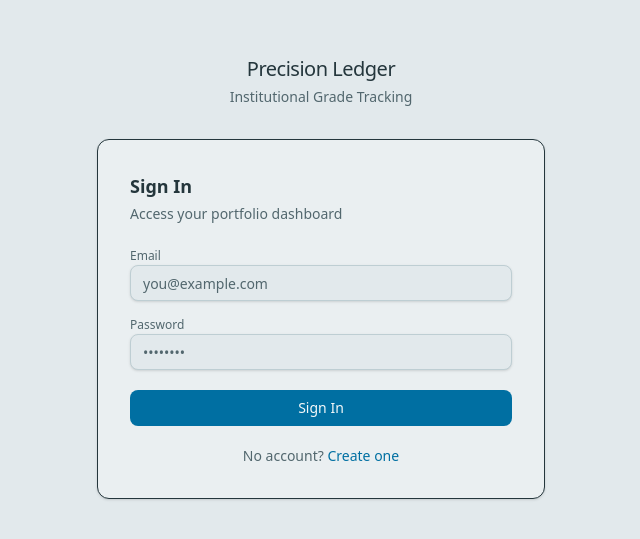
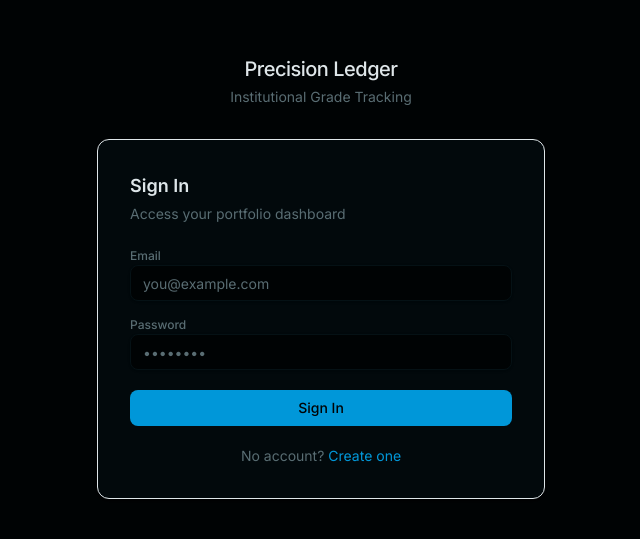
Before and after one commit to deleastra/portfolio-tracker-frontend, a React (Vite) app: page /login in a window 1280 px wide. Shown: the part 123-662 px from the top of the page, without its empty margins (319-959 px from the left). Built offline with nearby package versions, Linux system fonts and the light colour scheme; no server answers.

Commit message:
feat: rework theme system — dark as default, add Inter font, fix pastel/light CSS class toggling

```diff
--- a/src/hooks/useTheme.ts
+++ b/src/hooks/useTheme.ts
@@ -6,8 +6,10 @@ const THEME_CYCLE: Theme[] = ["light", "dark", "pastel"]
 
 function applyTheme(theme: Theme) {
   const root = document.documentElement
-  root.classList.remove("dark", "pastel")
-  if (theme === "dark") root.classList.add("dark")
+  // Dark is the CSS default (:root), so it needs no extra class.
+  // Light and pastel need their own class applied.
+  root.classList.remove("light", "pastel")
+  if (theme === "light") root.classList.add("light")
   else if (theme === "pastel") root.classList.add("pastel")
   root.setAttribute("data-theme", theme)
 }
@@ -15,7 +17,7 @@ function applyTheme(theme: Theme) {
 export function useTheme() {
   const [theme, setTheme] = useState<Theme>(() => {
     const stored = localStorage.getItem("theme") as Theme | null
-    return stored ?? "light"
+    return stored ?? "dark"
   })
 
   useEffect(() => {
--- a/src/index.css
+++ b/src/index.css
@@ -1,98 +1,103 @@
+@import url("https://fonts.googleapis.com/css2?family=Inter:wght@300;400;500;600;700&display=swap");
 @import "tailwindcss";
 @plugin "daisyui" {
   themes: light --default, dark;
 }
 
 @layer base {
+  /* ── Dark theme (default — Bloomberg/institutional terminal) ── */
   :root {
-    --background: oklch(0.93 0.008 220);
-    --foreground: oklch(0.32 0.025 220);
-    --card: oklch(0.95 0.006 220);
-    --card-foreground: oklch(0.32 0.025 220);
-    --popover: oklch(0.95 0.006 220);
-    --popover-foreground: oklch(0.32 0.025 220);
-    --primary: oklch(0.48 0.18 220);
-    --primary-foreground: oklch(0.975 0.005 220);
-    --secondary: oklch(0.89 0.018 220);
-    --secondary-foreground: oklch(0.36 0.04 220);
-    --muted: oklch(0.90 0.01 220);
-    --muted-foreground: oklch(0.50 0.028 220);
-    --accent: oklch(0.87 0.03 220);
-    --accent-foreground: oklch(0.36 0.045 220);
-    --destructive: oklch(0.6 0.22 25);
-    --destructive-foreground: oklch(0.975 0 0);
-    --border: oklch(0.84 0.018 220);
-    --input: oklch(0.84 0.018 220);
-    --ring: oklch(0.48 0.18 220);
+    --background: oklch(0.09 0.015 220);
+    --foreground: oklch(0.92 0.010 220);
+    --card: oklch(0.13 0.018 220);
+    --card-foreground: oklch(0.92 0.010 220);
+    --popover: oklch(0.16 0.020 220);
+    --popover-foreground: oklch(0.92 0.010 220);
+    --primary: oklch(0.60 0.22 220);
+    --primary-foreground: oklch(0.09 0.015 220);
+    --secondary: oklch(0.17 0.020 220);
+    --secondary-foreground: oklch(0.92 0.010 220);
+    --muted: oklch(0.15 0.018 220);
+    --muted-foreground: oklch(0.52 0.025 220);
+    --accent: oklch(0.18 0.025 220);
+    --accent-foreground: oklch(0.92 0.010 220);
+    --destructive: oklch(0.64 0.24 20);
+    --destructive-foreground: oklch(0.98 0 0);
+    --border: oklch(0.19 0.022 220);
+    --input: oklch(0.17 0.020 220);
+    --ring: oklch(0.60 0.22 220);
     --radius: 0.5rem;
-    --success: oklch(0.6 0.18 150);
+    --success: oklch(0.71 0.20 145);
+    --success-foreground: oklch(0.09 0.015 145);
+    --sidebar-bg: oklch(0.07 0.014 220);
+    --chart-1: oklch(0.62 0.22 220);
+    --chart-2: oklch(0.66 0.18 195);
+    --chart-3: oklch(0.62 0.18 270);
+    --chart-4: oklch(0.74 0.18 145);
+    --chart-5: oklch(0.68 0.20 55);
+  }
+
+  /* ── Light theme ── */
+  .light {
+    --background: oklch(0.97 0.005 220);
+    --foreground: oklch(0.18 0.025 220);
+    --card: oklch(1.00 0 0);
+    --card-foreground: oklch(0.18 0.025 220);
+    --popover: oklch(1.00 0 0);
+    --popover-foreground: oklch(0.18 0.025 220);
+    --primary: oklch(0.45 0.22 225);
+    --primary-foreground: oklch(0.98 0.005 220);
+    --secondary: oklch(0.92 0.010 220);
+    --secondary-foreground: oklch(0.30 0.035 220);
+    --muted: oklch(0.88 0.012 220);
+    --muted-foreground: oklch(0.40 0.030 220);
+    --accent: oklch(0.88 0.015 220);
+    --accent-foreground: oklch(0.30 0.040 220);
+    --destructive: oklch(0.58 0.22 25);
+    --destructive-foreground: oklch(0.98 0 0);
+    --border: oklch(0.84 0.012 220);
+    --input: oklch(0.89 0.012 220);
+    --ring: oklch(0.45 0.22 225);
+    --success: oklch(0.58 0.18 150);
     --success-foreground: oklch(0.985 0 0);
-    --chart-1: oklch(0.50 0.20 220);
-    --chart-2: oklch(0.55 0.18 190);
-    --chart-3: oklch(0.55 0.15 250);
-    --chart-4: oklch(0.60 0.18 150);
+    --sidebar-bg: oklch(0.91 0.010 220);
+    --chart-1: oklch(0.50 0.22 225);
+    --chart-2: oklch(0.52 0.18 195);
+    --chart-3: oklch(0.52 0.15 265);
+    --chart-4: oklch(0.56 0.18 150);
     --chart-5: oklch(0.55 0.20 25);
   }
 
-  .dark {
-    --background: oklch(0.20 0.018 220);
-    --foreground: oklch(0.78 0.015 220);
-    --card: oklch(0.24 0.02 220);
-    --card-foreground: oklch(0.78 0.015 220);
-    --popover: oklch(0.26 0.02 220);
-    --popover-foreground: oklch(0.78 0.015 220);
-    --primary: oklch(0.65 0.18 220);
-    --primary-foreground: oklch(0.14 0.018 220);
-    --secondary: oklch(0.28 0.025 220);
-    --secondary-foreground: oklch(0.72 0.015 220);
-    --muted: oklch(0.26 0.02 220);
-    --muted-foreground: oklch(0.58 0.022 220);
-    --accent: oklch(0.30 0.03 220);
-    --accent-foreground: oklch(0.72 0.015 220);
-    --destructive: oklch(0.62 0.22 25);
+  /* Candy Crush pastel palette — triadic Rose + Lavender + Sky */
+  .pastel {
+    --background: oklch(0.955 0.018 350);
+    --foreground: oklch(0.28 0.06 285);
+    --card: oklch(0.975 0.012 285);
+    --card-foreground: oklch(0.28 0.06 285);
+    --popover: oklch(0.975 0.012 285);
+    --popover-foreground: oklch(0.28 0.06 285);
+    --primary: oklch(0.62 0.20 340);
+    --primary-foreground: oklch(0.98 0 0);
+    --secondary: oklch(0.88 0.040 218);
+    --secondary-foreground: oklch(0.28 0.06 218);
+    --muted: oklch(0.94 0.018 350);
+    --muted-foreground: oklch(0.48 0.04 285);
+    --accent: oklch(0.915 0.030 340);
+    --accent-foreground: oklch(0.28 0.06 340);
+    --destructive: oklch(0.62 0.20 25);
     --destructive-foreground: oklch(0.975 0 0);
-    --border: oklch(0.34 0.025 220);
-    --input: oklch(0.32 0.025 220);
-    --ring: oklch(0.65 0.18 220);
-    --success: oklch(0.62 0.18 150);
+    --border: oklch(0.84 0.045 290);
+    --input: oklch(0.95 0.015 285);
+    --ring: oklch(0.62 0.20 340);
+    --radius: 1rem;
+    --success: oklch(0.68 0.17 150);
     --success-foreground: oklch(0.985 0 0);
-    --chart-1: oklch(0.65 0.20 220);
-    --chart-2: oklch(0.65 0.18 190);
-    --chart-3: oklch(0.65 0.15 250);
-    --chart-4: oklch(0.65 0.18 150);
-    --chart-5: oklch(0.62 0.20 25);
-  }
-
-  /* Cotton Candy Cloud pastel palette
-     #FAE7EB #E0D4E7 #DBEEF7 #BDD2E4 #EECEDA #CCDCEB */
-  .pastel {
-    --background: oklch(0.934 0.015 5);
-    --foreground: oklch(0.34 0.03 285);
-    --card: oklch(0.885 0.025 300);
-    --card-foreground: oklch(0.34 0.03 285);
-    --popover: oklch(0.885 0.025 300);
-    --popover-foreground: oklch(0.34 0.03 285);
-    --primary: oklch(0.72 0.08 220);
-    --primary-foreground: oklch(0.98 0.005 220);
-    --secondary: oklch(0.930 0.025 218);
-    --secondary-foreground: oklch(0.40 0.04 218);
-    --muted: oklch(0.910 0.018 5);
-    --muted-foreground: oklch(0.52 0.025 285);
-    --accent: oklch(0.880 0.030 355);
-    --accent-foreground: oklch(0.40 0.04 355);
-    --destructive: oklch(0.6 0.22 25);
-    --destructive-foreground: oklch(0.975 0 0);
-    --border: oklch(0.868 0.028 218);
-    --input: oklch(0.868 0.028 218);
-    --ring: oklch(0.72 0.08 220);
-    --radius: 0.75rem;
-    --success: oklch(0.65 0.15 150);
-    --success-foreground: oklch(0.985 0 0);
-    --chart-1: oklch(0.72 0.12 5);
-    --chart-2: oklch(0.71 0.10 300);
-    --chart-3: oklch(0.72 0.10 218);
-    --chart-4: oklch(0.72 0.12 150);
-    --chart-5: oklch(0.72 0.12 45);
+    --sidebar-bg: oklch(0.920 0.030 285);
+    --chart-1: oklch(0.65 0.22 350);
+    --chart-2: oklch(0.65 0.20 290);
+    --chart-3: oklch(0.68 0.20 210);
+    --chart-4: oklch(0.68 0.18 150);
+    --chart-5: oklch(0.70 0.20 55);
   }
 }
 
@@ -127,6 +132,7 @@
   --radius-md: var(--radius);
   --radius-lg: calc(var(--radius) + 2px);
   --radius-xl: calc(var(--radius) + 4px);
+  --color-sidebar-bg: var(--sidebar-bg);
 }
 
 * { box-sizing: border-box; }
@@ -137,10 +143,15 @@ html, body, #root {
   padding: 0;
   background-color: var(--background);
   color: var(--foreground);
-  font-family: system-ui, -apple-system, sans-serif;
+  font-family: 'Inter', system-ui, -apple-system, sans-serif;
   -webkit-font-smoothing: antialiased;
+  -moz-osx-font-smoothing: grayscale;
 }
 
 ::-webkit-scrollbar { width: 6px; }
 ::-webkit-scrollbar-track { background: var(--muted); }
 ::-webkit-scrollbar-thumb { background: var(--border); border-radius: 3px; }
+.light ::-webkit-scrollbar-track { background: oklch(0.92 0.008 220); }
+.light ::-webkit-scrollbar-thumb { background: oklch(0.70 0.012 220); border-radius: 3px; }
+.pastel ::-webkit-scrollbar-track { background: oklch(0.94 0.018 350); }
+.pastel ::-webkit-scrollbar-thumb { background: oklch(0.75 0.12 290); border-radius: 3px; }
```
